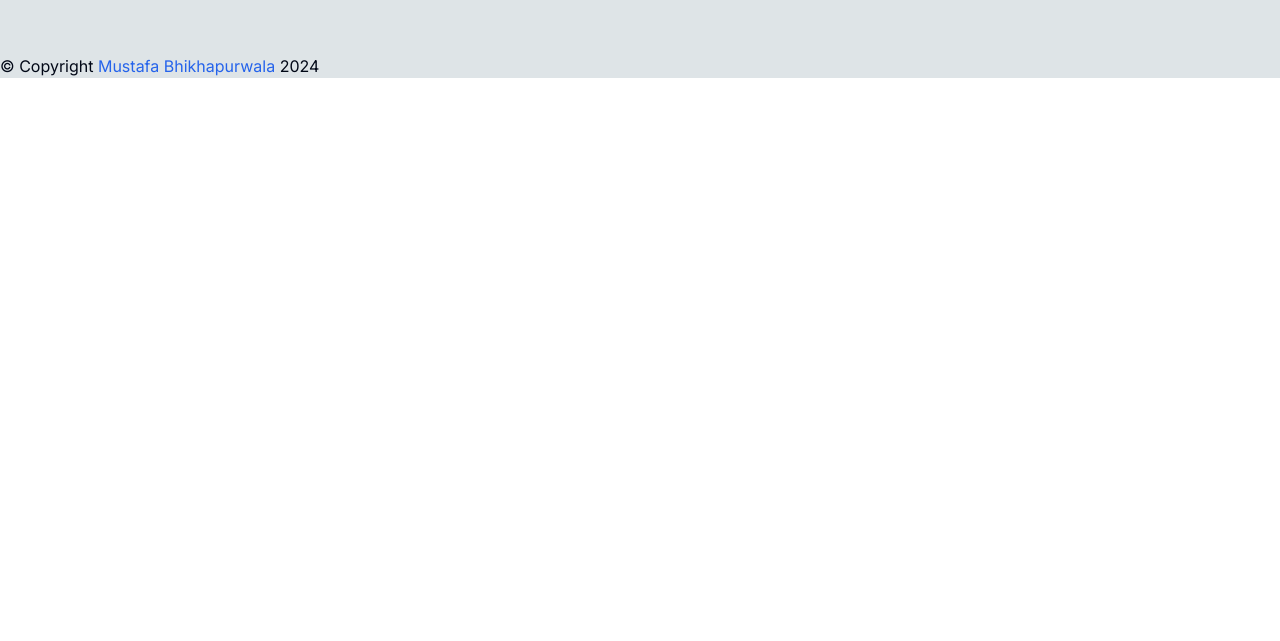
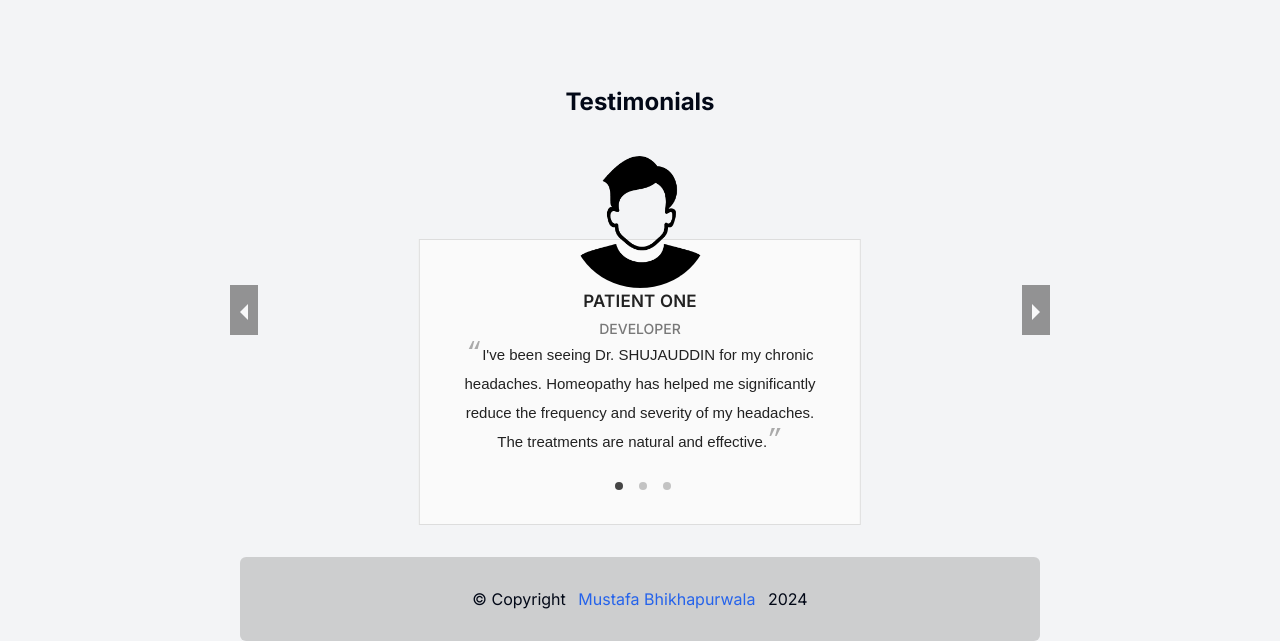
Before and after one commit to B-Mustafa/drshujauddin, a Next.js app: page / in a window 1280 px wide. Shown: the part 862-1503 px from the top of the page. Before the commit the page ends 940 px from the top, so only its background shows below. Built offline with nearby package versions, Linux system fonts and the light colour scheme.

Commit message:
added: testimonials and changed footer and main content stylings

```diff
--- a/app/globals.css
+++ b/app/globals.css
@@ -71,9 +71,13 @@
 }
 
 ::-webkit-scrollbar{
-  width: 30px;
+  width: 10px;
+  background-color: #888888;
+}
+
+::-webkit-scrollbar-thumb{
   border-radius: 10px;
-  color: #DEE4E7;
+  background-color: #585151;
 }
 
 
@@ -113,3 +117,133 @@
     padding-left: 10px;
   }
 }
+/* Testimonials styles  */
+
+.carousel-root {
+  width: 64% !important;
+  margin: auto !important;
+  margin-top: 3% !important;
+}
+
+.carousel .slide {
+  background: rgb(243 244 246)!important;
+  color: black;
+  height: 100%;
+}
+
+.carousel .slide img {
+  width: 139px !important;
+  border-radius: 50%;
+}
+
+.myCarousel {
+  background: #fafafa;
+  margin-top: -6%;
+  width: 54%;
+  margin-left: auto;
+  margin-right: auto;
+  padding-top: 6%;
+  padding-bottom: 8%;
+  padding-left: 5%;
+  padding-right: 5%;
+  border: 1px solid #ddd;
+  height: 286px;
+}
+
+.carousel .control-dots {
+  padding-left: 5px !important;
+  outline: 0;
+  bottom: 5% !important;
+}
+
+.myCarousel h3 {
+  color: #222;
+  font-weight: 100;
+  letter-spacing: 0.2px;
+  margin-bottom: 4px;
+  font-weight: 600;
+  text-transform: uppercase;
+  font-size: 17px;
+}
+
+.myCarousel h4 {
+  text-transform: uppercase;
+  margin-top: 0;
+  padding-top: 0;
+  font-weight: 500;
+  color: #787878;
+  font-size: 14px;
+}
+
+.myCarousel p {
+  font-weight: 100 !important;
+  line-height: 29px !important;
+  color: #222;
+  font-size: 15px;
+  font-family: sans-serif;
+  max-height: 67px;
+}
+
+.myCarousel p:before {
+  content: "“";
+  color: #aaa;
+  font-size: 26px;
+  font-family: monospace;
+  font-weight: 100;
+}
+
+.myCarousel p:after {
+  content: "”";
+  color: #aaa;
+  font-size: 26px;
+  font-family: monospace;
+  font-weight: 100;
+  line-height: 0;
+}
+
+.carousel .control-dots .dot {
+  box-shadow: none !important;
+  background: #454545 !important;
+  outline: 0;
+}
+
+.carousel.carousel-slider .control-arrow {
+  background: #000 !important;
+  height: 50px !important;
+  position: absolute;
+  top: 35% !important;
+}
+
+.App {
+  text-align: center;
+}
+
+@media only screen and (max-width: 934px) {
+  .carousel-root {
+    outline: 0;
+    width: 93% !important;
+    margin: auto !important;
+  }
+
+  .carousel.carousel-slider .control-arrow {
+    display: none !important;
+  }
+  .myCarousel {
+    background: #fafafa;
+    margin-top: -9%;
+    width: 88%;
+    margin-left: auto;
+    margin-right: auto;
+    padding-top: 8%;
+    padding-bottom: 12.5%;
+    padding-left: 5%;
+    padding-right: 5%;
+    border: 1px solid #ddd;
+    height: 269px;
+  }
+
+  .carousel .slide img {
+    width: 24% !important;
+    border-radius: 50%;
+  }
+}
--- a/app/page.tsx
+++ b/app/page.tsx
@@ -7,6 +7,7 @@ import Footer from "@/components/Footer";
 import { useState } from "react";
 import AppointmentModal from "@/components/Modal";
 import Navbar from "@/components/Navbar";
+import Testimonials from "@/components/Testimonials";
 
 
 
@@ -25,12 +26,13 @@ export default function Home() {
 
 
 
+
   return (
-    <>
+    <main className="bg-gray-100">
       <Navbar isAdminRoute={false} />
 
-      <section className="hero-container flex  items-center  justify-center mt-5 bg-[#DEE4E7] w-full overflow-hidden h-screen">
-        <div className="hero-content-container flex items-center justify-between max-w-7xl w-full  py-5  px-5">
+      <section className="hero-container flex  items-center  justify-center mt-5 bg-gray-100 w-full overflow-hidden h-screen">
+        <div className="hero-content-container flex items-center justify-between  w-full  py-5  px-5">
           <div className="hero-content">
             <div className="text text-left">
               <h1 className="text-4xl text-[#333]  "> Homeopathy Made Easy </h1>
@@ -70,7 +72,11 @@ export default function Home() {
           />
         </div>
       </section>
+      <section className="bg-gray-100 py-8">
+          <h2 className="text-2xl font-bold text-center mb-6">Testimonials</h2>
+          <Testimonials/>
+      </section>
       <Footer />
-    </>
+    </main>
   );
 }
--- a/components/Footer.tsx
+++ b/components/Footer.tsx
@@ -4,8 +4,8 @@ import React from 'react'
 function Footer() {
   return (
     <>
-      <footer className='flex justify-items-end bg-[#DEE4E7] '>
-        <p>&copy; Copyright <Link href={"https://github.com/B-Mustafa"} className='text-blue-600'>Mustafa Bhikhapurwala</Link>  2024</p>
+      <footer className=' flex justify-center items-center bg-[#93939366] m-auto  p-[30px] w-[50rem] rounded-md'>
+        <p>&copy; Copyright <Link href={"https://github.com/B-Mustafa"} className='text-blue-600 mr-2 ml-2'>Mustafa Bhikhapurwala</Link>  2024</p>
       </footer>
     </>
   )
--- /dev/null
+++ b/components/Testimonials.tsx
@@ -0,0 +1,57 @@
+import React, { Component } from "react";
+import "react-responsive-carousel/lib/styles/carousel.min.css";
+import { Carousel } from "react-responsive-carousel";
+import Image from "next/image";
+import Profile from "../public/profile.webp"
+
+interface TestimonialsProps {}
+
+class Testimonials extends Component<TestimonialsProps> {
+ render() {
+    return (
+      <Carousel
+        showArrows={true}
+        infiniteLoop={true}
+        showThumbs={false}
+        showStatus={false}
+        autoPlay={true}
+        interval={6100}
+      >
+        <div>
+          <Image src={Profile} alt="Patient One" />
+          <div className="myCarousel">
+            <h3>patient One</h3>
+            <h4>Developer</h4>
+            <p>
+                I've been seeing Dr. SHUJAUDDIN for my chronic headaches. Homeopathy has helped me significantly reduce the frequency and severity of my headaches. The treatments are natural and effective.
+            </p>
+          </div>
+        </div>
+
+        <div>
+          <Image src={Profile} alt="Patient Two" />
+          <div className="myCarousel">
+            <h3>Patient Two</h3>
+            <h4>Business Man</h4>
+            <p>
+                Dr. Shujauddin's homeopathic remedies have been a game-changer for my allergies. I've noticed a marked improvement in my symptoms and have been able to avoid using antihistamines. It's a more holistic approach to health.
+            </p>
+          </div>
+        </div>
+
+        <div>
+          <Image src={Profile}  alt="Patient Three" />
+          <div className="myCarousel">
+            <h3>Patient 3</h3>
+            <h4>Lawyer</h4>
+            <p>
+              I got relieved completely from my back pain after consulting with Dr.Shujauddin
+            </p>
+          </div>
+        </div>
+      </Carousel>
+    );
+ }
+}
+
+export default Testimonials;
--- a/package.json
+++ b/package.json
@@ -24,13 +24,14 @@
     "lucide-react": "^0.323.0",
     "mongodb": "^6.3.0",
     "mongoose": "^8.1.1",
-    "next": "14.1.0",
+    "next": "^14.1.0",
     "next-auth": "^4.24.5",
     "react": "^18",
     "react-dom": "^18",
     "react-hot-toast": "^2.4.1",
     "react-icons": "^5.0.1",
     "react-modal": "^3.16.1",
+    "react-responsive-carousel": "^3.2.23",
     "remark": "^15.0.1",
     "remark-html": "^16.0.1",
     "resend": "^3.1.0",
```
Also changed, not shown: public/profile.webp (added), 1 other file (tests, documents, lock files or other folders).
